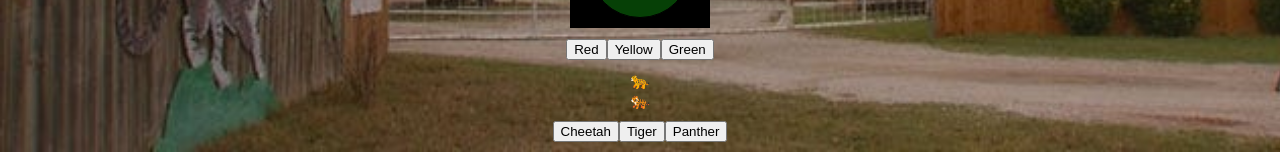
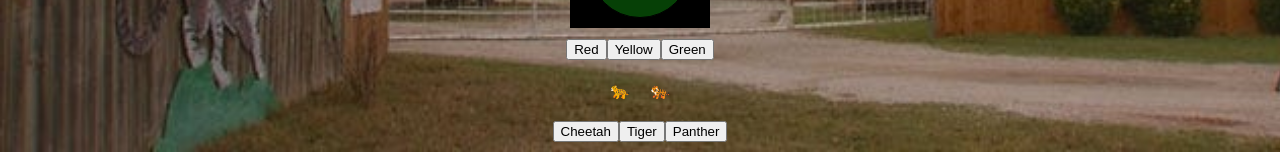
Before and after one commit to taha-amin/from-scratch-busy-zoo-react, a React (Create React App) app: page / in a window 1280 px wide. Shown: the part 578-738 px from the top of the page. Built offline with nearby package versions, Linux system fonts and the light colour scheme.

Commit message:
added more styling

```diff
--- a/src/App.css
+++ b/src/App.css
@@ -109,3 +109,11 @@ body {
   justify-content: center;
   align-items: center;
 }
+
+.traffic {
+  display: flex;
+}
+
+.traffic .animals {
+  margin: 10px;
+}
```
